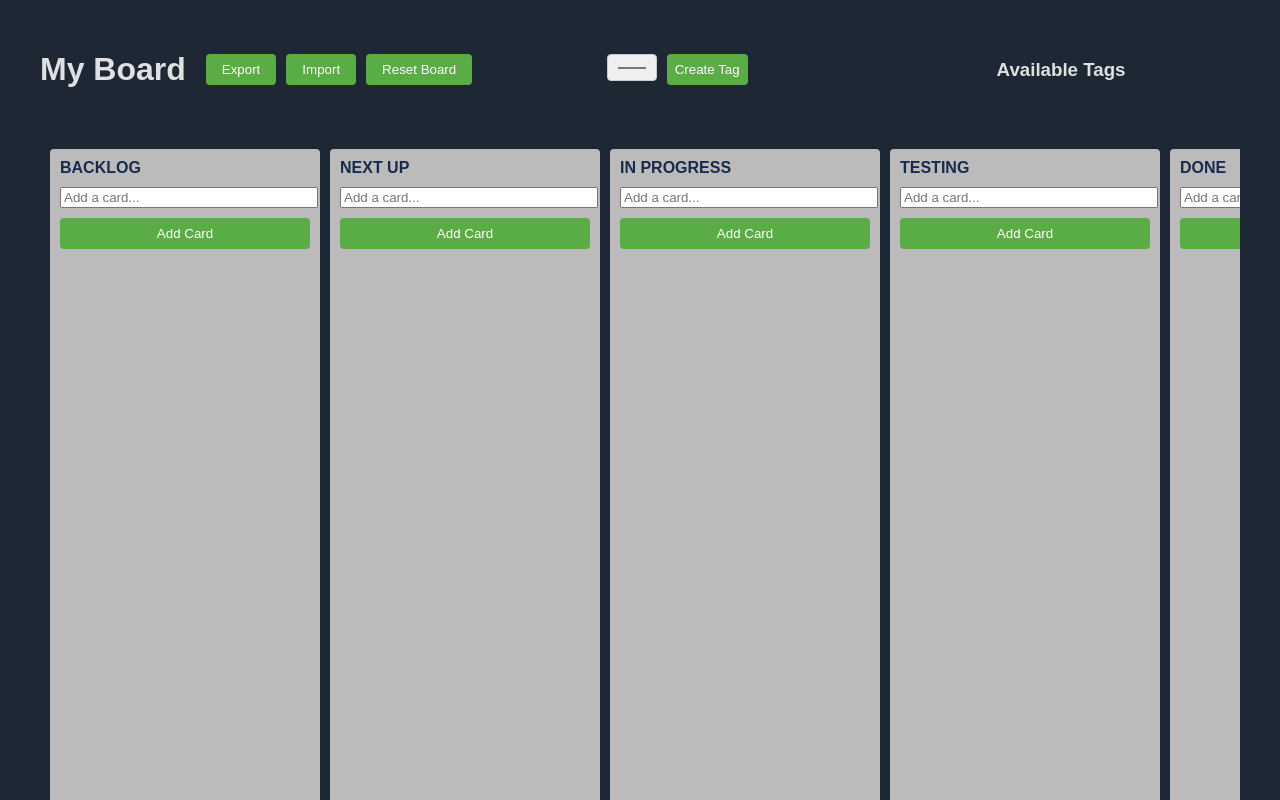
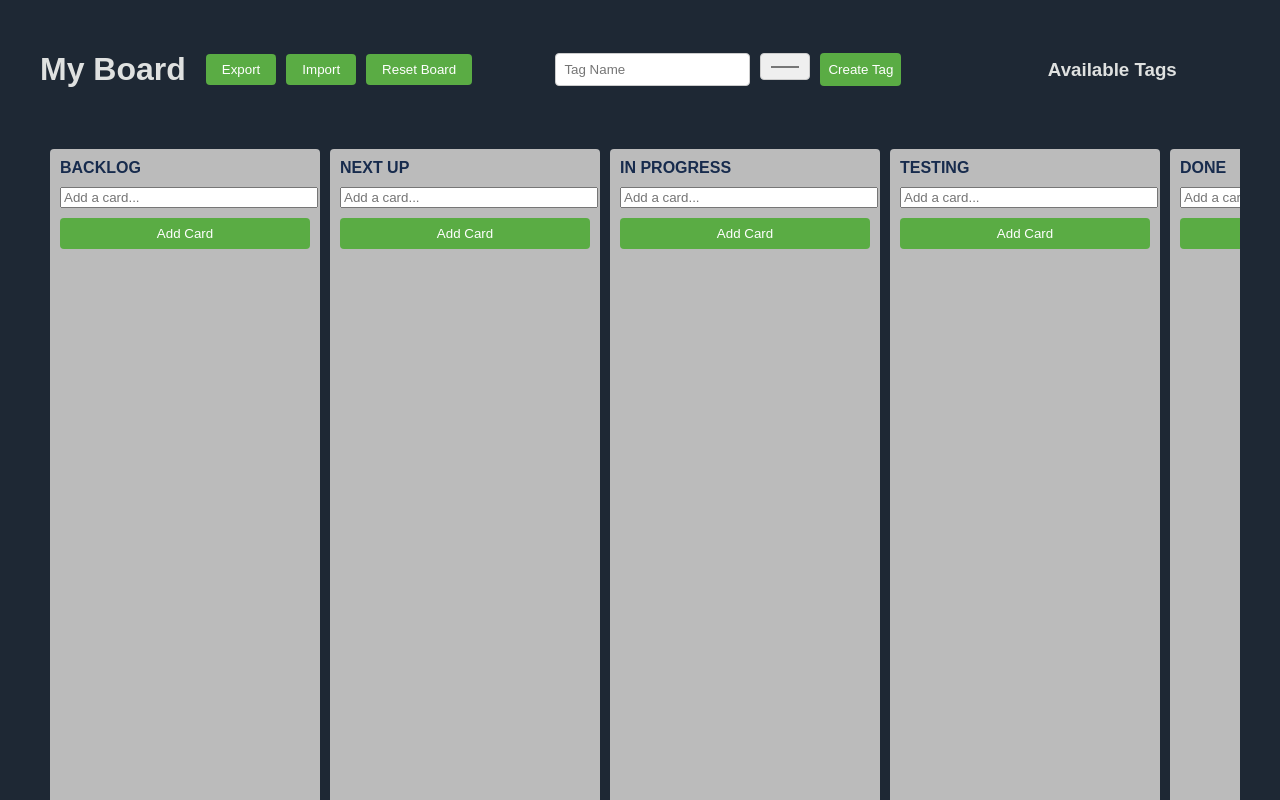
Before and after one commit to devHoodie/boards, a plain HTML site: page index.html in a window 1280 px wide. Shown: the top 800 px of the page. Drawn offline with Linux system fonts and the light colour scheme.

Commit message:
Update index.html

```diff
--- a/index.html
+++ b/index.html
@@ -19,6 +19,7 @@
 
 <!-- Tag Creation Section -->
     <div class="tag-creation">
+      <input type="text" id="tag-name" placeholder="Tag Name">
       <input type="color" id="tag-color" />
       <button id="create-tag-btn">Create Tag</button>
     </div>
```
